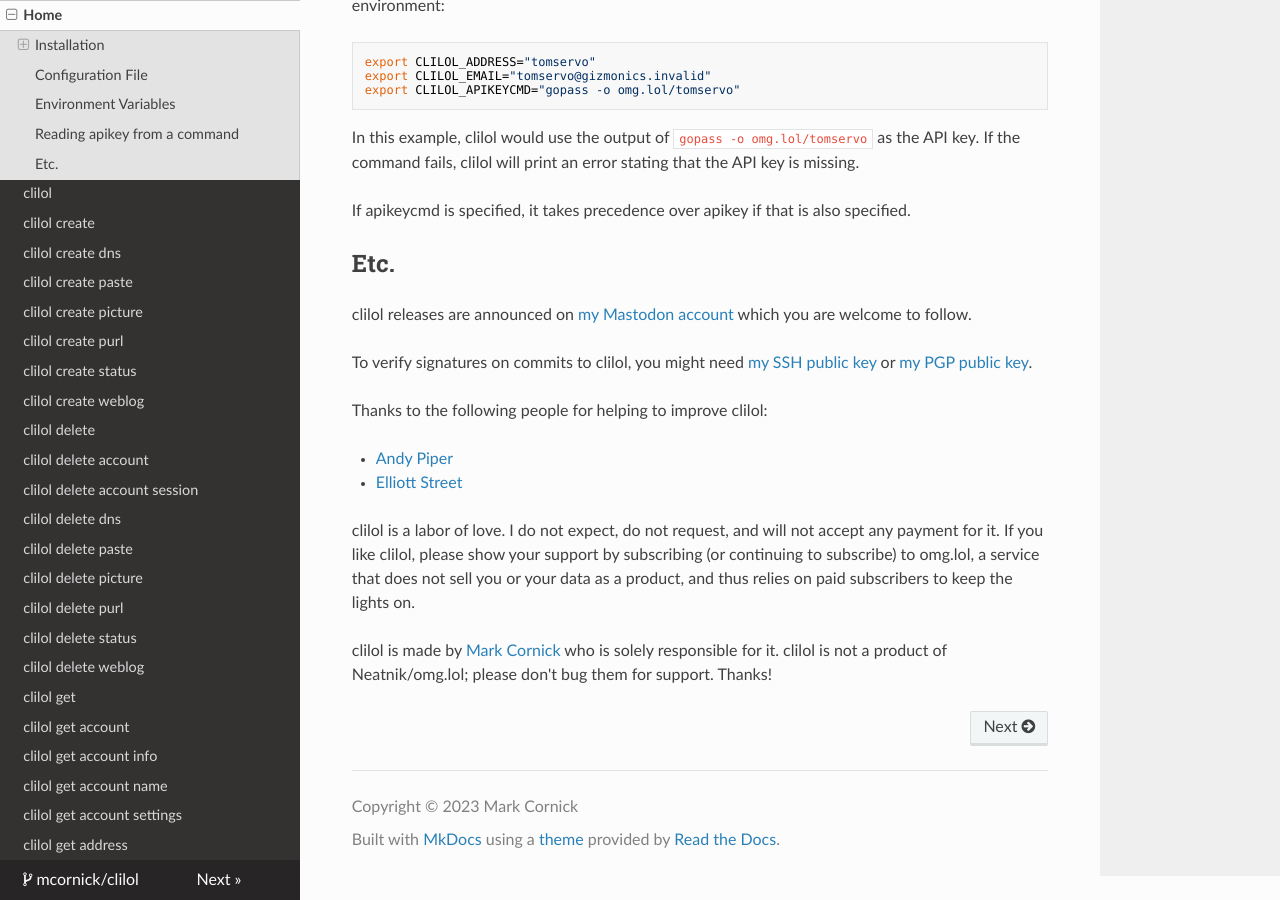
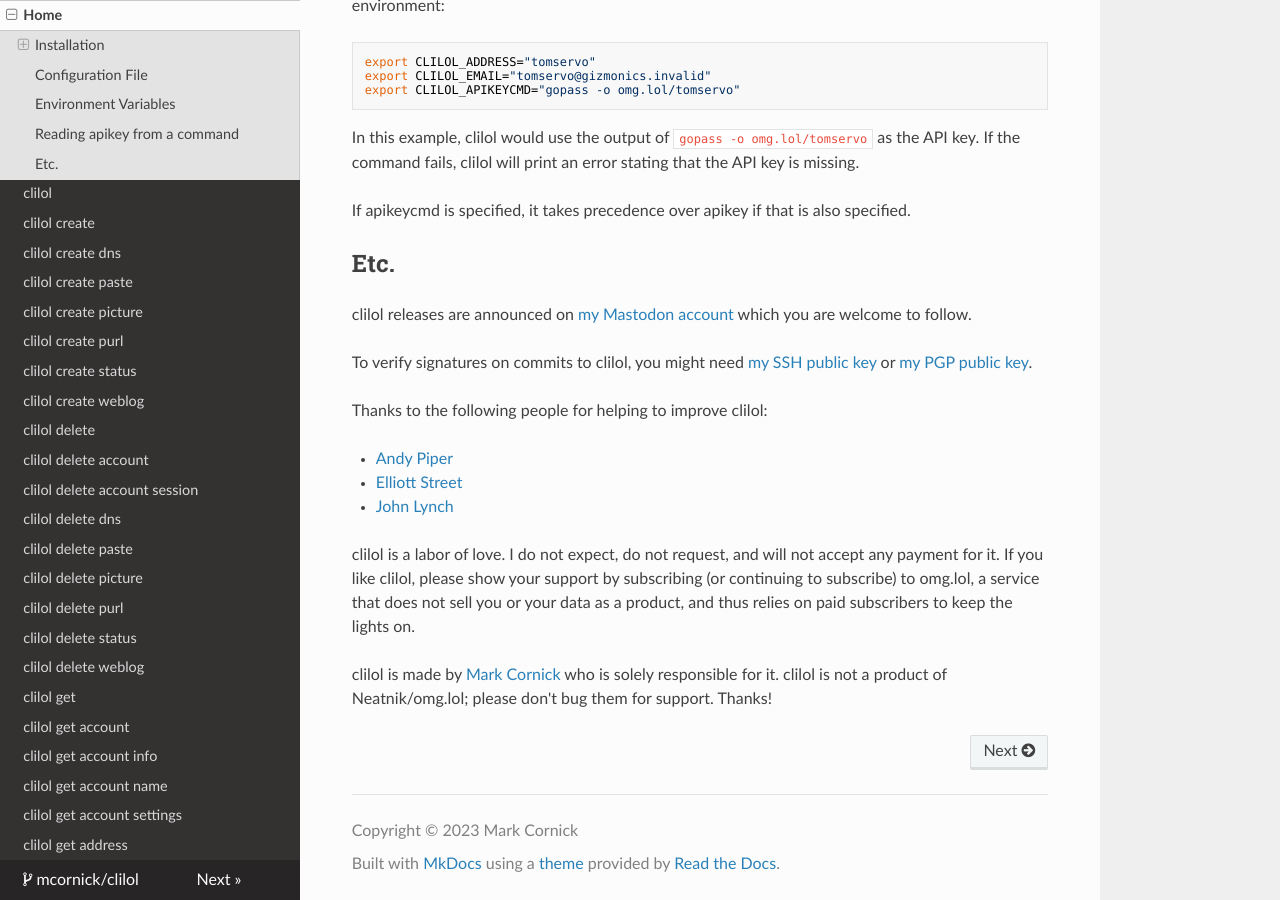
Before and after one commit to mcornick/clilol, an MkDocs documentation site: the page built from docs/index.md, in a window 1280 px wide and 900 px high, scrolled down 4459 px. Built offline with MkDocs 1.6.1, drawn with Linux system fonts in a browser that asks for light colours; nearby versions of some CDN libraries.

Commit message:
docs: thanks, @jtlynchjr
Signed-off-by: Mark Cornick <mark@markcornick.com>

```diff
--- a/docs/index.md
+++ b/docs/index.md
@@ -235,6 +235,7 @@ Thanks to the following people for helping to improve clilol:
 
 - [Andy Piper](https://github.com/andypiper)
 - [Elliott Street](https://github.com/ejstreet)
+- [John Lynch](https://github.com/jtlynchjr)
 
 clilol is a labor of love. I do not expect, do not request, and will not accept any payment for it. If you like clilol, please show your support by subscribing (or continuing to subscribe) to omg.lol, a service that does not sell you or your data as a product, and thus relies on paid subscribers to keep the lights on.
 
```
